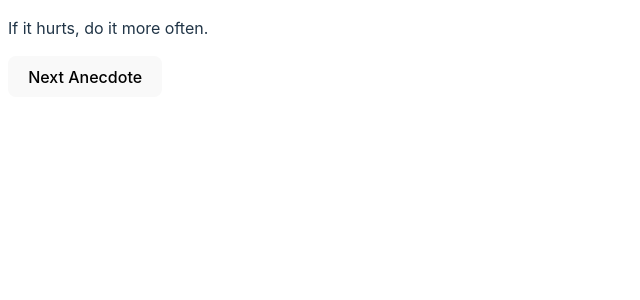
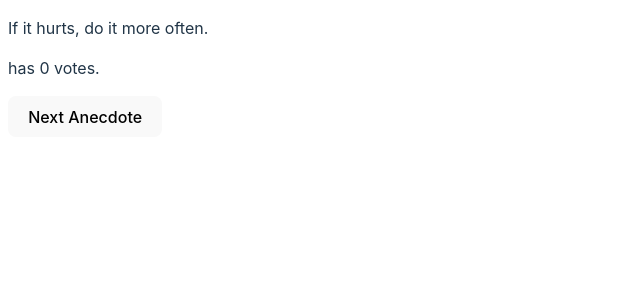
Before and after one commit to HectorMtz22/fullstack-open, a React (Vite) app in the folder part1/anecdotes/: page / in a window 1280 px wide. Shown: the top 300 px of the page, without its empty margins (0-640 px from the left). Built offline with nearby package versions, Linux system fonts and the light colour scheme.

Commit message:
Add state and effect for votes

```diff
--- a/part1/anecdotes/src/App.jsx
+++ b/part1/anecdotes/src/App.jsx
@@ -1,7 +1,8 @@
-import { useState } from 'react'
+import { useEffect, useState} from 'react'
 
 const App = () => {
   const [selected, setSelected] = useState(0)
+  const [votes, setVotes] = useState([])
 
   const anecdotes = [
     'If it hurts, do it more often.',
@@ -13,6 +14,15 @@ const App = () => {
     'Programming without an extremely heavy use of console.log is same as if a doctor would refuse to use x-rays or blood tests when diagnosing patients.',
     'The only way to go fast, is to go well.'
   ]
+
+  // Re-render 1 time only because its a constant
+  // Either include a useMemo for variable, or use a state for anecdotes
+  useEffect(() => {
+    const newArray = new Array(anecdotes.length).fill(0)
+    setVotes(newArray)
+    console.log(newArray);
+  }, [])
+
 
   const handleNextAnecdote = () => {
     const nextRandomNumber = Math.floor(Math.random() * anecdotes.length)
@@ -26,6 +36,7 @@ const App = () => {
       <p>
         {anecdotes[selected]}
       </p>
+      <p>has {votes[selected]} votes.</p>
       <button onClick={handleNextAnecdote}>Next Anecdote</button>
     </div>
   )
```
